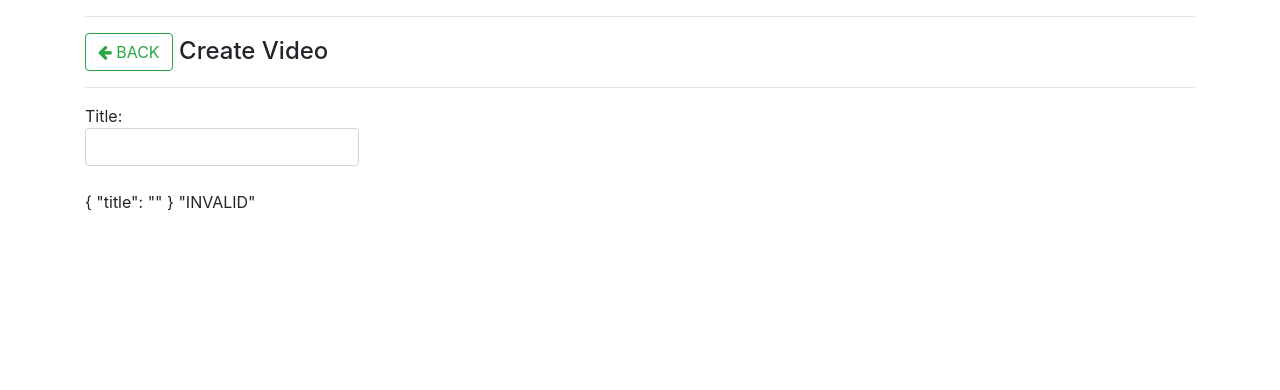
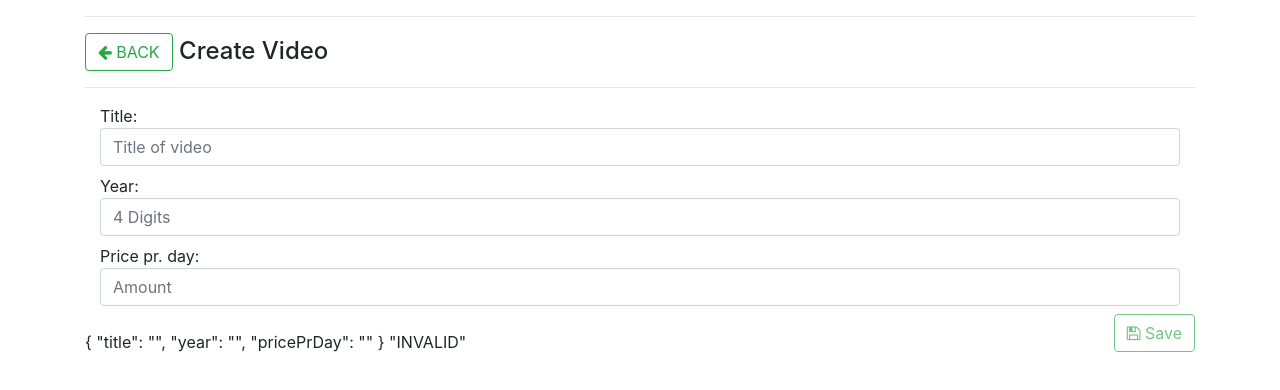
Before and after one commit to Sk0vgaard/video-app, an Angular app: page /videoes/create in a window 1280 px wide. Shown: the top 390 px of the page. Built offline with nearby package versions, Linux system fonts and the light colour scheme.

Commit message:
Video 95
Create
Adding valids for creating a video.

```diff
--- a/src/app/videoes/shared/video.service.ts
+++ b/src/app/videoes/shared/video.service.ts
@@ -34,4 +34,9 @@ export class VideoService {
       .delete<Video>(urlGetOne + id);
   }
 
+  create(video: Video): Observable<Video> {
+    return this.http
+      .post<Video>(urlGetOne, video);
+  }
+
 }
--- a/src/app/videoes/video-create/video-create.component.html
+++ b/src/app/videoes/video-create/video-create.component.html
@@ -13,11 +13,68 @@
       <hr>
     </div>
     <div class="col-md-12">
-      <form [formGroup]="videoGroup" novalidate>
+      <ngb-alert *ngIf="videoCreatedSuccessfully" (close)="closeAlert()" type="success">
+        The video have successfully been saved.
+      </ngb-alert>
+      <ngb-alert *ngIf="videoCreatedFailed" (close)="closeAlert()" type="danger">
+        Something went wrong. The video did <strong>NOT</strong> save.
+      </ngb-alert>
+      <form (ngSubmit)="save()" [formGroup]="videoGroup" novalidate>
         <div class="form-group">
-          <label class="center-block">Title:
-            <input class="form-control" formControlName="title">
+          <label class="center-block col-md-12">
+            Title:
+            <input class="form-control" placeholder="Title of video" [ngClass]="{
+                   'is-invalid': isInvalid('title') ,
+                   'is-valid': isValid('title')}"
+                   formControlName="title">
+            <div *ngIf="isInvalid('title')"
+                 class="invalid-feedback">
+              <div *ngIf="videoGroup.controls['title'].errors.required">
+                Title must be at least 1 character long.
+              </div>
+              <div *ngIf="videoGroup.controls['title'].errors.minlength">
+                Name must be at least 1 characters long.
+              </div>
+            </div>
           </label>
+          <label class="center-block col-md-12">
+            Year:
+            <input class="form-control" placeholder="4 Digits" [ngClass]="{
+                    'is-invalid': isInvalid('year') ,
+                    'is-valid': isValid('year')}"
+                   formControlName="year">
+            <div *ngIf="isInvalid('year')"
+                 class="invalid-feedback">
+              <div *ngIf="videoGroup.controls['year'].errors.required">
+                Year must be exactly 4 digits.
+              </div>
+              <div *ngIf="videoGroup.controls['year'].errors.minlength">
+                Year must be exactly 4 digits.
+              </div>
+              <div *ngIf="videoGroup.controls['year'].errors.maxlength">
+                Year must be exactly 4 digits.
+              </div>
+            </div>
+          </label>
+          <label class="center-block col-md-12">
+            Price pr. day:
+            <input class="form-control" placeholder="Amount" [ngClass]="{'is-invalid': isInvalid('pricePrDay') ,
+                    'is-valid': isValid('pricePrDay')}"
+                   formControlName="pricePrDay">
+            <div *ngIf="isInvalid('pricePrDay')"
+                 class="invalid-feedback">
+              <div *ngIf="videoGroup.controls['pricePrDay'].errors.required">
+                The cost of the video must be atleast 1.
+              </div>
+            </div>
+          </label>
+          <button
+            [disabled]="videoGroup.invalid"
+            type="submit"
+            class="btn btn-outline-success pull-right">
+            <i class="fa fa-floppy-o" aria-hidden="true"></i>
+            Save
+          </button>
         </div>
       </form>
       {{videoGroup.value | json}} {{videoGroup.status | json}}
--- a/src/app/videoes/video-create/video-create.component.ts
+++ b/src/app/videoes/video-create/video-create.component.ts
@@ -1,6 +1,8 @@
 import { Component, OnInit } from '@angular/core';
 import {Router} from '@angular/router';
 import {FormBuilder, FormControl, FormGroup, Validators} from '@angular/forms';
+import {VideoService} from '../shared/video.service';
+import {Video} from '../shared/video.model';
 
 @Component({
   selector: 'app-video-create',
@@ -10,9 +12,17 @@ import {FormBuilder, FormControl, FormGroup, Validators} from '@angular/forms';
 export class VideoCreateComponent implements OnInit {
 
   videoGroup: FormGroup;
-  constructor(private router: Router, private fb: FormBuilder) {
+  videoCreatedSuccessfully = false;
+  videoCreatedFailed = false;
+  constructor(private router: Router,
+              private fb: FormBuilder,
+              private videoService: VideoService) {
     this.videoGroup = this.fb.group({
-      title: ['', [Validators.required, Validators.minLength(1)]]
+      title: ['', [Validators.required]],
+      year: ['', [Validators.required, Validators.minLength(4), Validators.maxLength(4)
+       // Validators.pattern(Number + '1234567890')
+      ]],
+      pricePrDay: ['', [Validators.required]]
     });
   }
 
@@ -23,4 +33,36 @@ export class VideoCreateComponent implements OnInit {
     this.router.navigateByUrl('/videoes');
   }
 
+  closeAlert() {
+    this.videoCreatedSuccessfully = false;
+    this.videoCreatedFailed = false;
+  }
+
+  save() {
+    const values = this.videoGroup.value;
+    const video: Video = {
+      title: values.title,
+      year: values.year,
+      pricePrDay: values.pricePrDay,
+      genres: []
+    };
+    this.videoService.create(video)
+      .subscribe(video => {
+        this.videoGroup.reset();
+        this.videoCreatedSuccessfully = true;
+        setTimeout(() => {
+          this.videoCreatedSuccessfully = false;
+        }, 3000);
+      });
+  }
+
+  isInvalid(controlName: string) {
+    const control = this.videoGroup.controls[controlName];
+    return control.invalid && (control.touched || control.dirty);
+  }
+  isValid(controlName: string) {
+    const control = this.videoGroup.controls[controlName];
+    return !control.invalid && (control.touched || control.dirty);
+  }
+
 }
--- a/src/app/videoes/video-detail/video-detail.component.ts
+++ b/src/app/videoes/video-detail/video-detail.component.ts
@@ -40,4 +40,5 @@ export class VideoDetailComponent implements OnInit {
       .subscribe(video => this.router
         .navigateByUrl('/videoes'));
   }
+
 }
```
